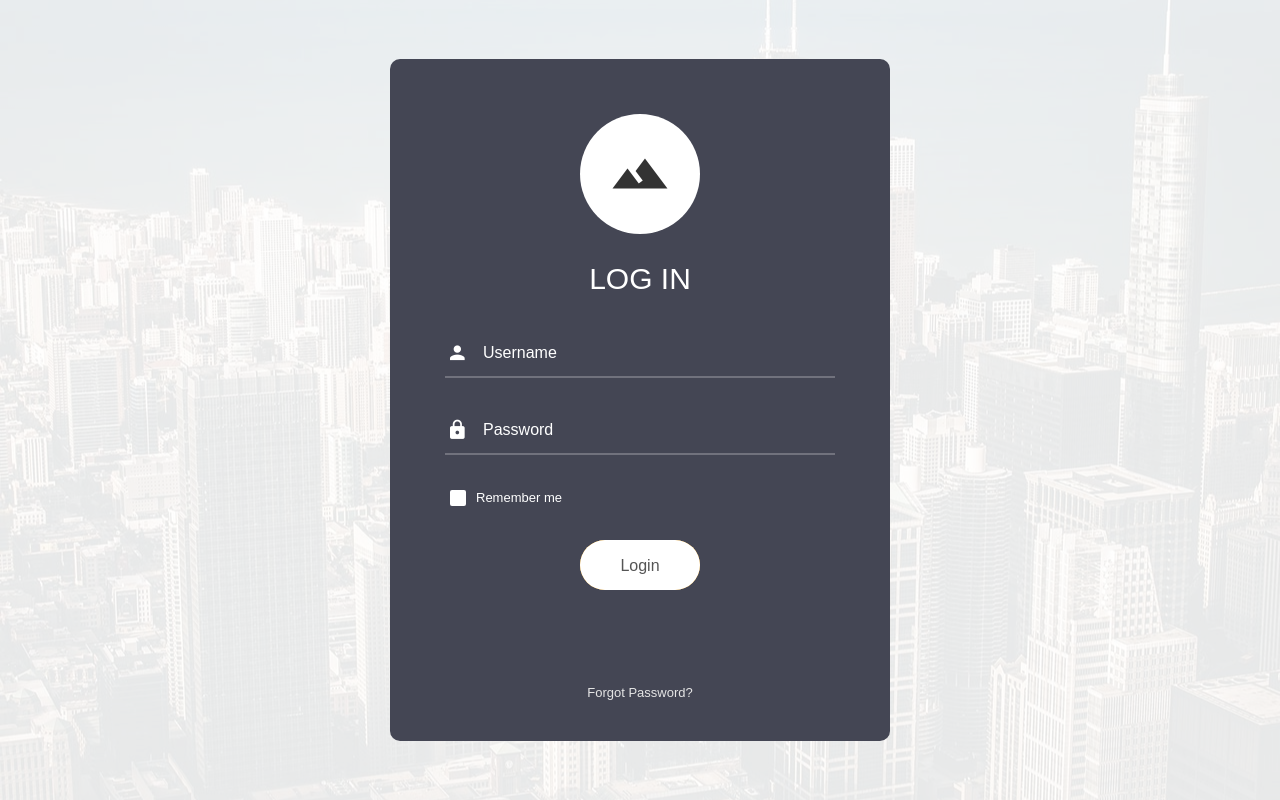
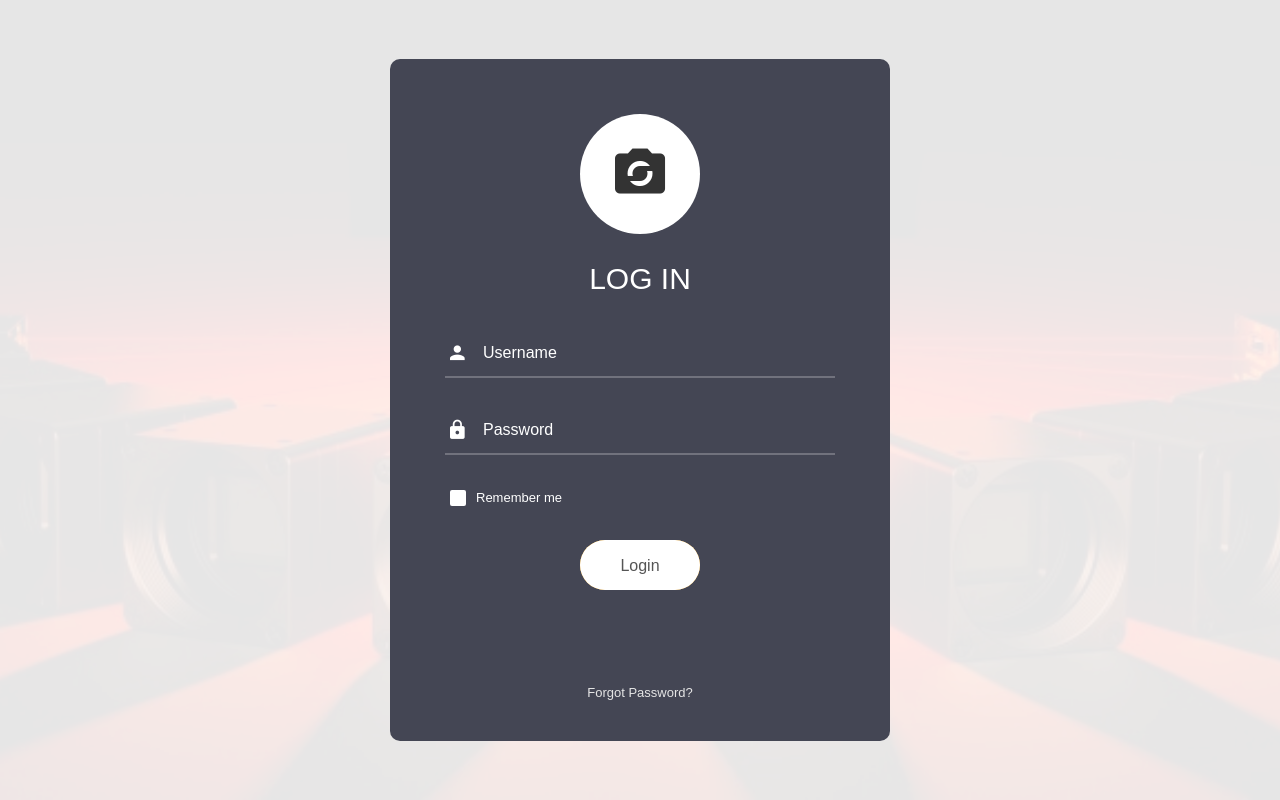
Before and after one commit to larsboeke/ximeaGPT, a Flask app: template templates/login.html in a window 1280 px wide. Run offline with Flask 3, Linux system fonts and the light colour scheme; the template is opened without the code that fills it, so the values that code supplies are empty; some libraries are stand-ins or nearby versions.

Commit message:
Minor optic changes

```diff
--- a/app.py
+++ b/app.py
@@ -13,7 +13,7 @@ socketio = SocketIO(app, cors_allowed_origins="*")
 
 @app.route('/')
 def index():
-    return render_template('chatbot.html')
+    return render_template('login.html')
 
 @app.route('/upload', methods=['POST'])
 def upload():
--- a/templates/login.html
+++ b/templates/login.html
@@ -23,18 +23,18 @@
 <!--===============================================================================================-->
 	<link rel="stylesheet" type="text/css" href="../static/vendor/daterangepicker/daterangepicker.css">
 <!--===============================================================================================-->
-	<link rel="stylesheet" type="text/css" href="../static/css/util.css">
-	<link rel="stylesheet" type="text/css" href="../static/css/main.css">
+	<link rel="stylesheet" type="text/css" href="../static/css/util-login.css">
+	<link rel="stylesheet" type="text/css" href="../static/css/main-login.css">
 <!--===============================================================================================-->
 </head>
 <body>
 
 	<div class="limiter">
-		<div class="container-login100" style="background-image: url('../static/images/bg-01.jpg');">
+		<div class="container-login100" style="background-image: url('../static/images/ximea-bg.jpg');">
 			<div class="wrap-login100">
 				<form class="login100-form validate-form">
 					<span class="login100-form-logo">
-						<i class="zmdi zmdi-landscape"></i>
+						<i class="zmdi zmdi-camera-party-mode"></i>
 					</span>
 
 					<span class="login100-form-title p-b-34 p-t-27">
```
Also changed, not shown: static/css/main-login.css (renamed from static/css/main.css), static/css/util-login.css (renamed from static/css/util.css), static/images/ximea-bg.jpg (added).
